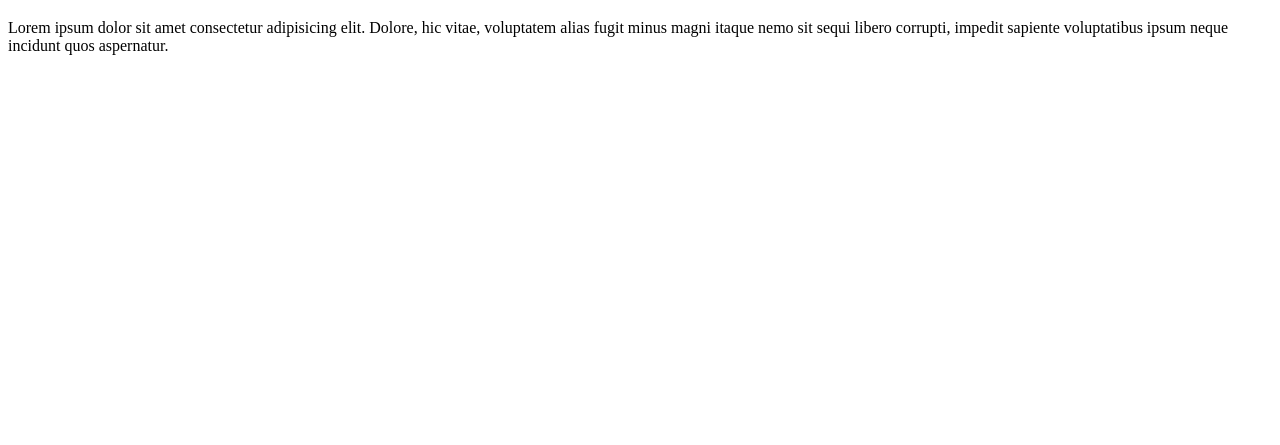
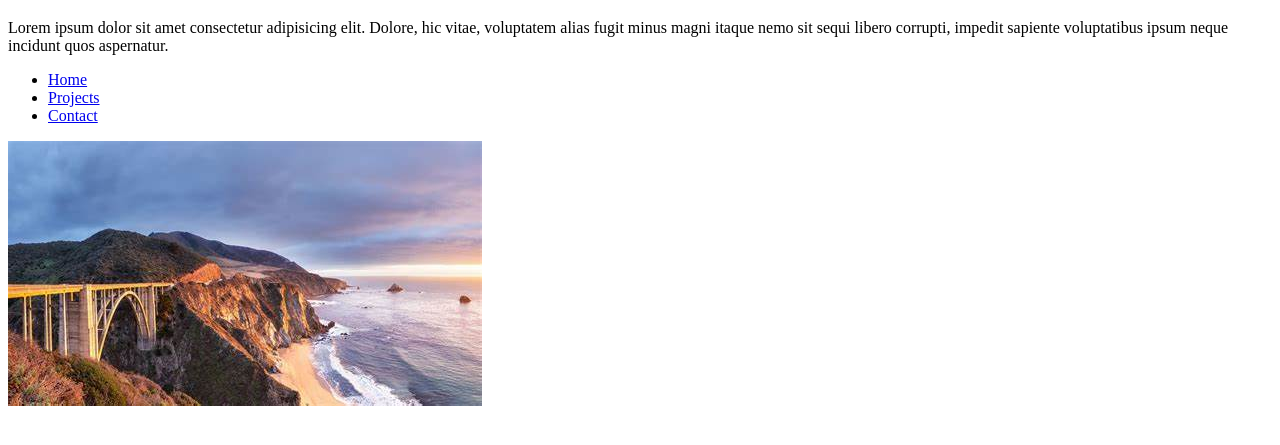
Before and after one commit to chewycrunch/portfolio-dsc106, a plain HTML site: page index.html in a window 1280 px wide. Shown: the part 61-506 px from the top of the page. Drawn offline with Linux system fonts and the light colour scheme.

Commit message:
Up to step 7

```diff
--- a/index.html
+++ b/index.html
@@ -8,5 +8,13 @@
 <body>
   <h1>David Chew</h1>
   <p>Lorem ipsum dolor sit amet consectetur adipisicing elit. Dolore, hic vitae, voluptatem alias fugit minus magni itaque nemo sit sequi libero corrupti, impedit sapiente voluptatibus ipsum neque incidunt quos aspernatur.</p>
+  <nav>
+    <ul>
+      <li><a href="/">Home</a></li>
+      <li><a href="/projects">Projects</a></li>
+      <li><a href="/contact">Contact</a></li>
+    </ul>
+  </nav>
+  <img src="/images/bixby.jpg" alt="Bixby Creek Bridge">
 </body>
 </html>
--- /dev/null
+++ b/style.css
@@ -0,0 +1,6 @@
+body {
+  /* Set line height to 1.5 times the font size
+	   and use the OS’s UI font as the website font
+	 */
+  font: 100%/1.5 system-ui;
+}
```
Also changed, not shown: contact/index.html (added, +16 -0 lines), projects/index.html (added, +2 -0 lines), images/bixby.jpg (added).
